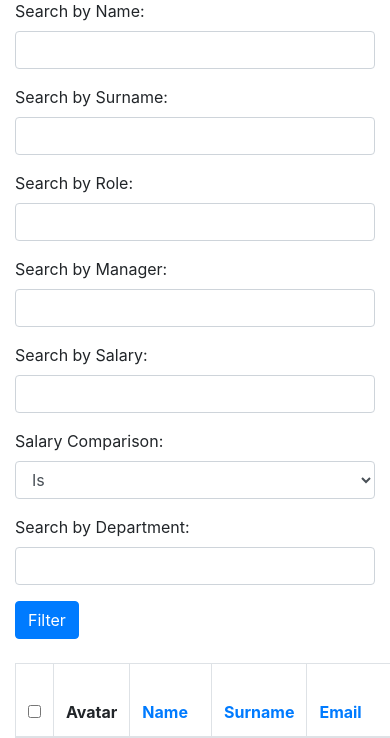
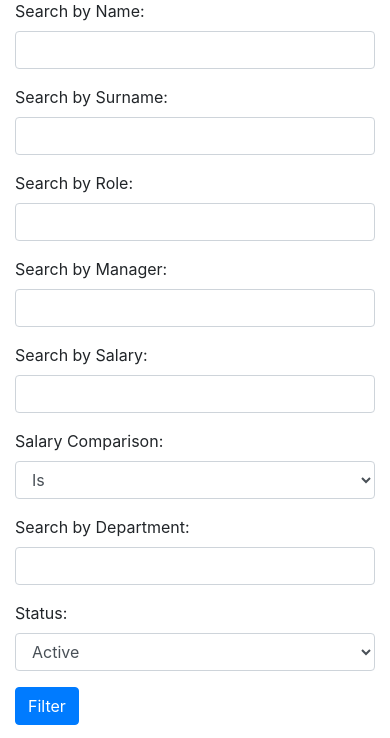
Before and after one commit to SkosanaVusi/Human-Resource-Management, a Django app: page /employees/ in a window 390 px wide; the page is wider, and only the part inside the window is pictured. Shown: the part 255-993 px from the top of that part. Run offline with Django 5.2, Linux system fonts and the light colour scheme; a user stored in the database is signed in; data comes from the database, SQL or seed files in the repository; both versions use the stored data as it was after the commit; some libraries are stand-ins or nearby versions.

Commit message:
Added employee status filter and toggle functionality
- Added is_active field to Employee model with default=True
- Updated employee_list view to filter by status (active/inactive/all)
- Added status_filter to employee_list template with select dropdown
- Added Status column to employee list table
- Added toggle_employee_status view and URL to toggle employee status
- Added toggle button in employee_detail.html to activate/deactivate employees

```diff
--- a/human_resource_management/employees/models.py
+++ b/human_resource_management/employees/models.py
@@ -27,6 +27,7 @@ class Employee(models.Model):
     manager = models.ForeignKey('self', on_delete=models.SET_NULL, null=True, blank=True, related_name='subordinates')
     gender = models.CharField(max_length=1, choices=GENDER_CHOICES, default='O')
     department = models.ForeignKey(Department, on_delete=models.SET_NULL, null=True, blank=True)  # Added here
+    is_active = models.BooleanField(default=True)
 
     def __str__(self):
         return f"{self.name} {self.surname} - {self.role}"
--- a/human_resource_management/employees/templates/employees/employee_detail.html
+++ b/human_resource_management/employees/templates/employees/employee_detail.html
@@ -153,6 +153,12 @@
     <div class="mt-4 text-center">
         <a href="{% url 'edit_employee' employee.pk %}" class="btn btn-warning">Edit</a>
         <a href="{% url 'delete_employee' employee.pk %}" class="btn btn-danger">Delete</a>
+        <form method="post" action="{% url 'toggle_employee_status' employee.pk %}" style="display: inline;">
+            {% csrf_token %}
+            <button type="submit" class="btn {% if employee.is_active %}btn-secondary{% else %}btn-success{% endif %}">
+                {% if employee.is_active %}Deactivate{% else %}Activate{% endif %}
+            </button>
+        </form>
         <a href="{% url 'employee_list' %}" class="btn btn-primary">Back to Employee List</a>
     </div>
 </div>
--- a/human_resource_management/employees/templates/employees/employee_list.html
+++ b/human_resource_management/employees/templates/employees/employee_list.html
@@ -92,6 +92,14 @@
                 <label for="search_department">Search by Department:</label>
                 <input type="text" class="form-control" name="search_department" value="{{ search_department }}">
             </div>
+            <div class="form-group col-md-3">
+                <label for="status_filter">Status:</label>
+                <select class="form-control" name="status_filter">
+                    <option value="active" {% if status_filter == 'active' %}selected{% endif %}>Active</option>
+                    <option value="inactive" {% if status_filter == 'inactive' %}selected{% endif %}>Inactive</option>
+                    <option value="all" {% if status_filter == 'all' %}selected{% endif %}>All</option>
+                </select>
+            </div>
         </div>
         <button type="submit" class="btn btn-primary">Filter</button>
         <button type="submit" form="bulk-delete-form" id="delete-selected-btn" class="btn btn-danger hidden" onclick="return confirm('Are you sure you want to delete the selected employees?')">Delete Selected</button>
@@ -110,6 +118,7 @@
                 <th><a href="?sort_by=role">Role</a></th>
                 <th><a href="?sort_by=manager">Manager</a></th>
                 <th><a href="?sort_by=department__name">Department</a></th>
+                <th>Status</th>
                 <th>Actions</th>
             </tr>
         </thead>
@@ -128,6 +137,8 @@
                     <td>{{ employee.role }}</td>
                     <td>{% if employee.manager %}{{ employee.manager.name }}{% else %}None{% endif %}</td>
                     <td>{% if employee.department %}{{ employee.department.name }}{% else %}None{% endif %}</td>
+                    <td>{% if employee.is_active %}Active{% else %}Inactive{% endif %}</td> <!-- Status column -->
+
                     <td class="actions-cell">
                         <div class="actions-btn-group">
                             <a href="{% url 'edit_employee' employee.pk %}" class="btn btn-warning btn-sm">Edit</a>
--- a/human_resource_management/employees/urls.py
+++ b/human_resource_management/employees/urls.py
@@ -12,5 +12,5 @@ urlpatterns = [
     path('api/hierarchy/', views.hierarchy_view, name='hierarchy_data'),
     path('detail/<int:pk>/', views.employee_detail, name='employee_detail'),
     path('bulk-delete/', views.bulk_delete_employees, name='bulk_delete_employees'),
-
+    path('toggle-status/<int:pk>/', views.toggle_employee_status, name='toggle_employee_status'),
 ]
--- a/human_resource_management/employees/views.py
+++ b/human_resource_management/employees/views.py
@@ -35,9 +35,15 @@ def employee_list(request):
     search_role = request.GET.get('search_role', '')
     search_manager = request.GET.get('search_manager', '')
     search_department = request.GET.get('search_department', '')
+    status_filter = request.GET.get('status_filter', 'active')
+
+    if status_filter == 'active':
+        employees = employees.filter(is_active=True)
+    elif status_filter == 'inactive':
+        employees = employees.filter(is_active=False)
+
     if search_department:
         employees = employees.filter(department__name__icontains=search_department)
-
     if search_name:
         employees = employees.filter(name__icontains=search_name)
     if search_surname:
@@ -67,6 +73,8 @@ def employee_list(request):
         'search_role': search_role,
         'search_manager': search_manager,
         'sort_by': sort_by,
+        'status_filter': status_filter,
+
     })
 
 @login_required
@@ -133,3 +141,12 @@ def bulk_delete_employees(request):
             Employee.objects.filter(id__in=employee_ids).delete()
         return redirect('employee_list')
     return redirect('employee_list')
+
+# New view for toggling employee status
+@login_required
+def toggle_employee_status(request, pk):
+    employee = get_object_or_404(Employee, pk=pk)
+    if request.method == 'POST':
+        employee.is_active = not employee.is_active
+        employee.save()
+    return redirect('employee_detail', pk=pk)
```
Also changed, not shown: human_resource_management/db.sqlite3, human_resource_management/employees/migrations/0004_employee_is_active.py (added).
